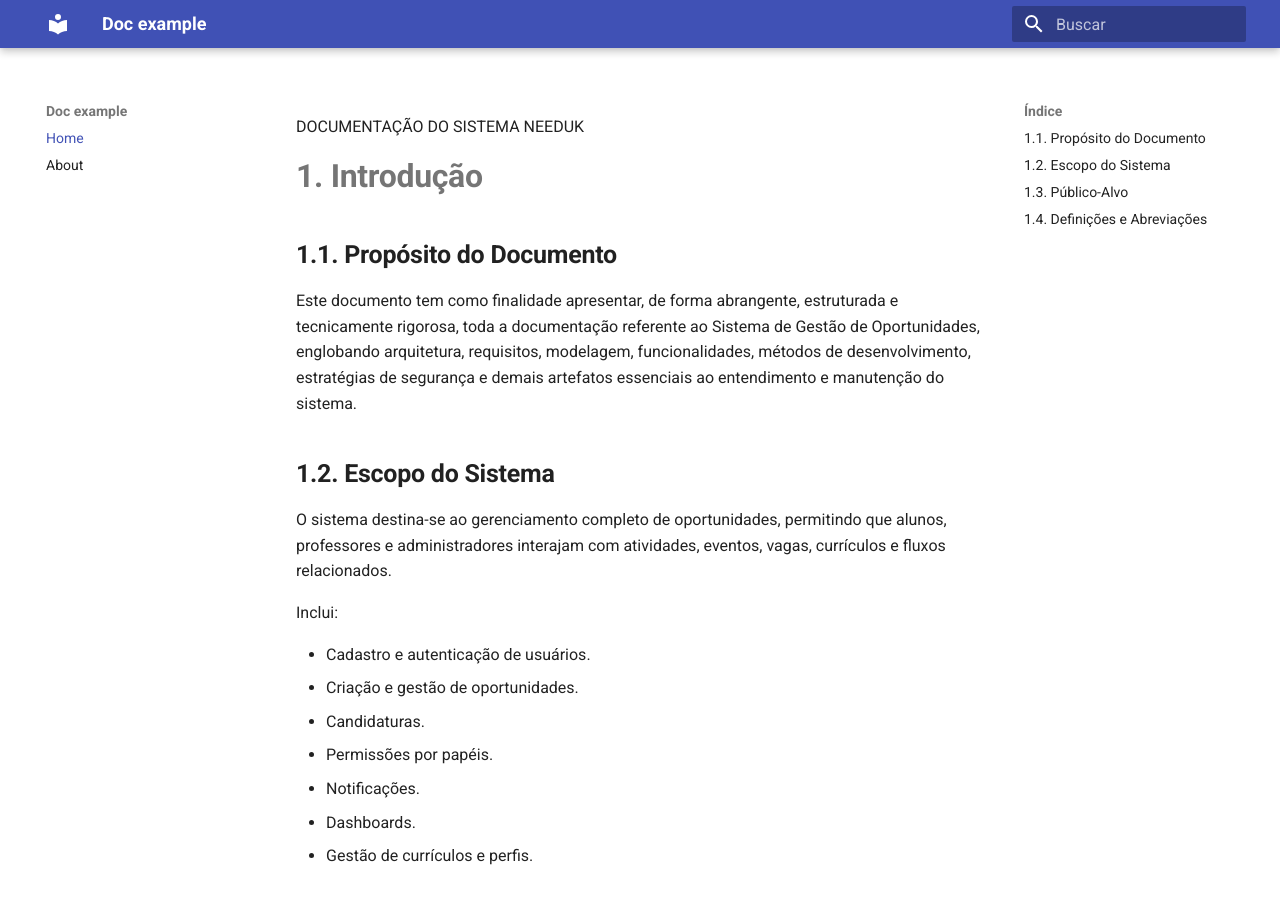
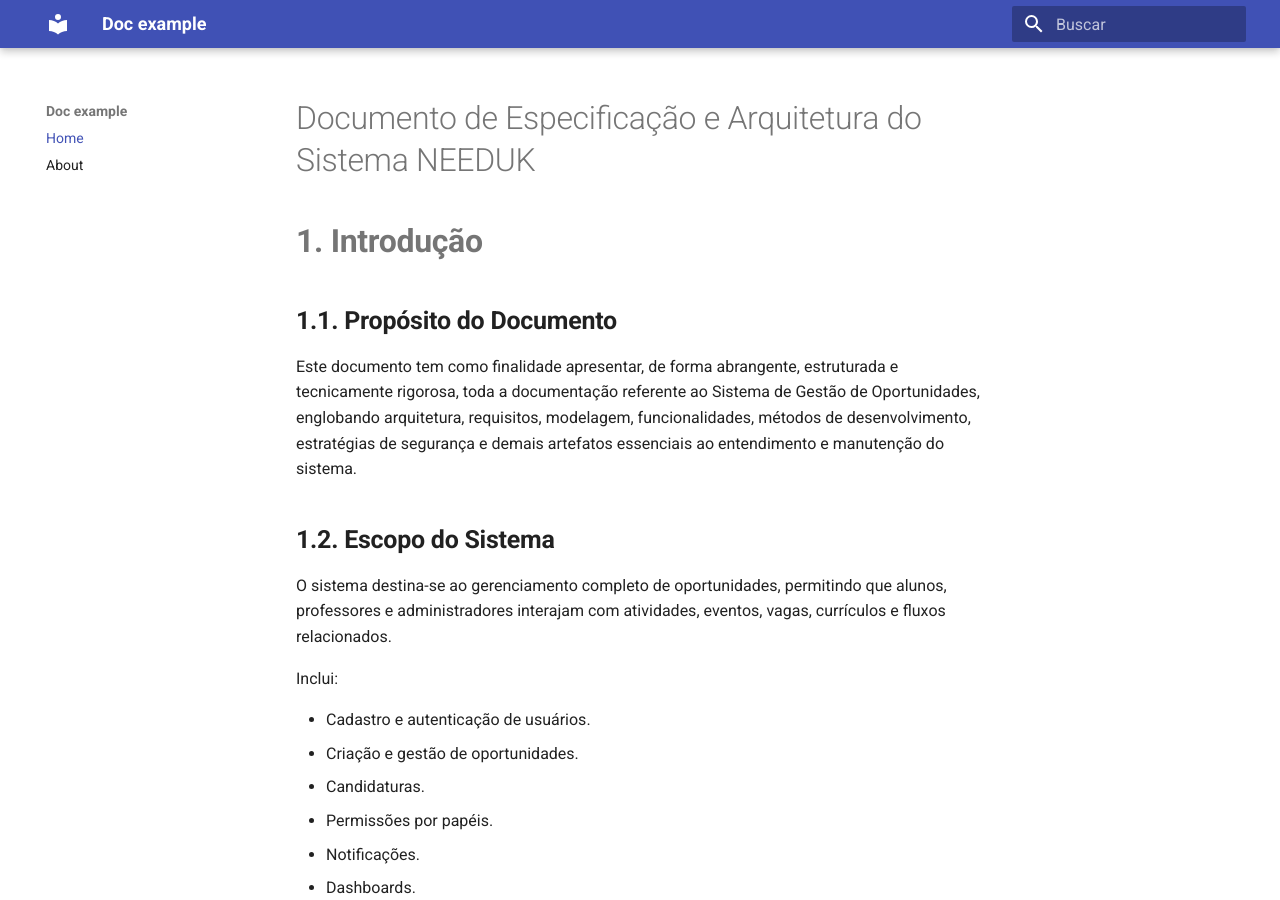
Before and after one commit to Rogerwa11/mkdocs-github-actions, an MkDocs documentation site: the page built from docs/index.md, in a window 1280 px wide and 900 px high. Built offline with MkDocs 1.6.1 and Material for MkDocs 9.7.7, drawn with Linux system fonts in a browser that asks for light colours; some of the changed text lies outside the part shown.

Commit message:
Update index.md

```diff
--- a/docs/index.md
+++ b/docs/index.md
@@ -1,4 +1,5 @@
-DOCUMENTAÇÃO DO SISTEMA NEEDUK
+# Documento de Especificação e Arquitetura do Sistema NEEDUK
+
 
 # **1. Introdução**
 
```
Also changed, not shown: other parts of docs/index.md (+2 -0 lines).
